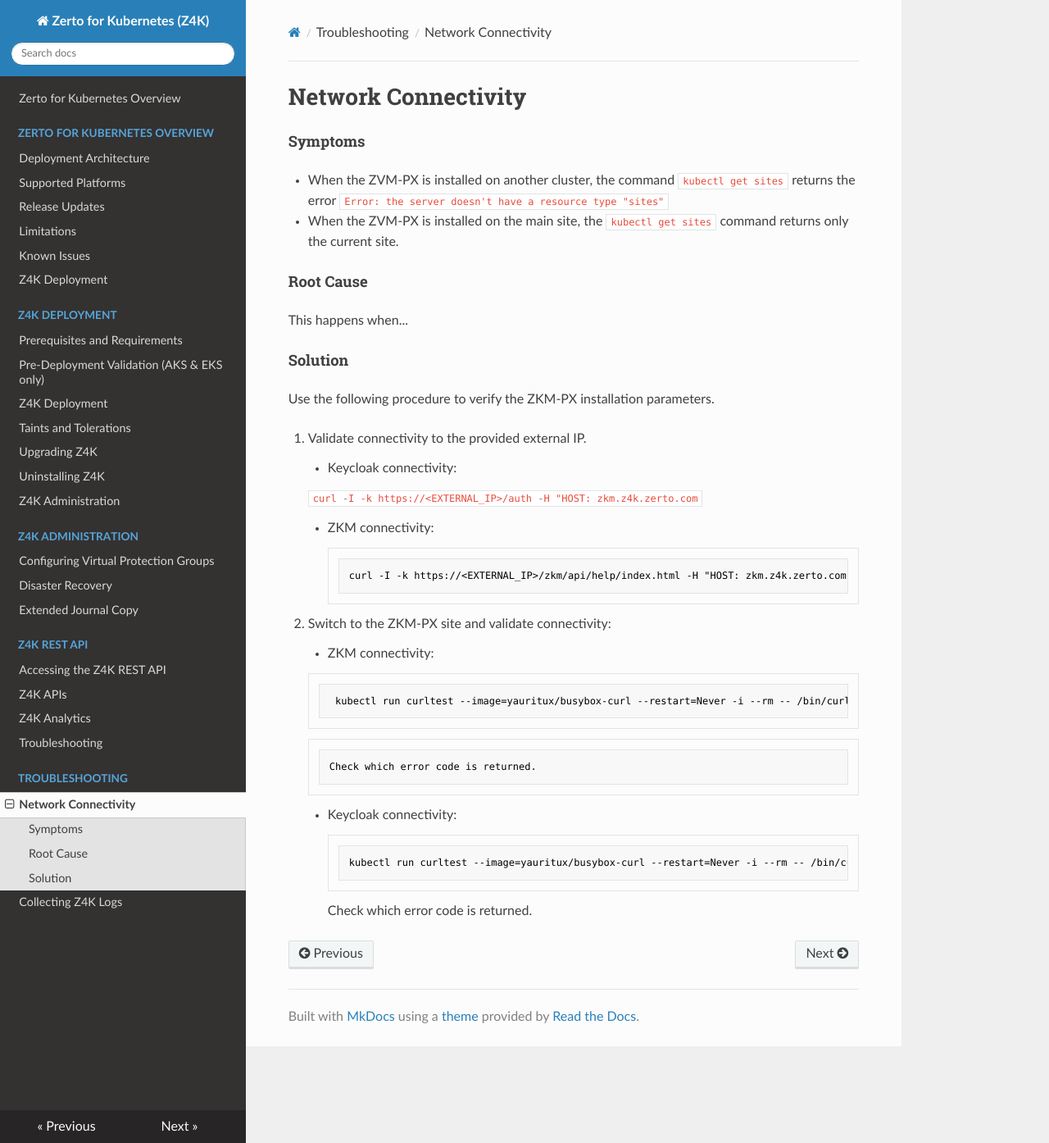
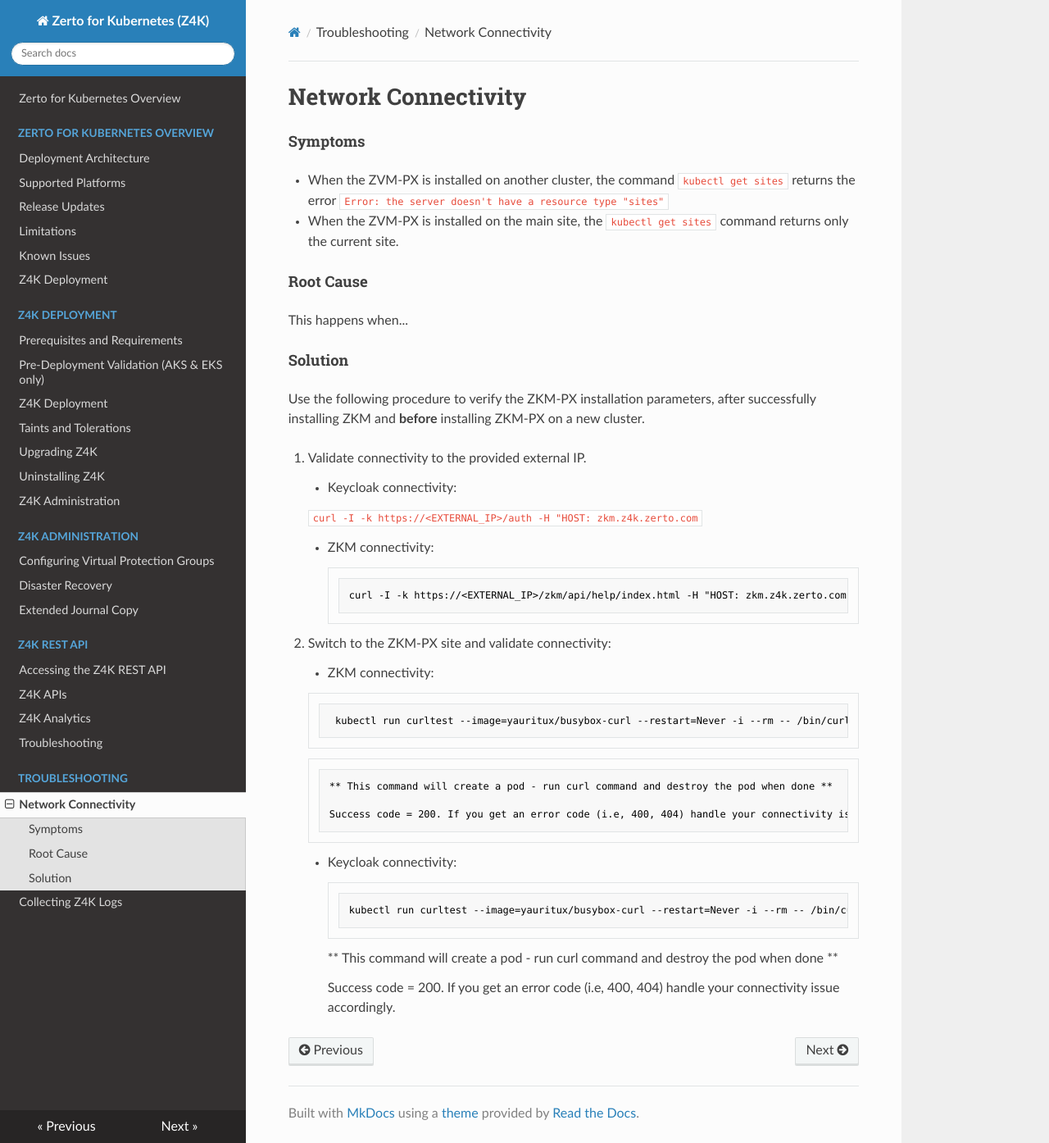
Before and after one commit to ZertoPublic/Z4K, an MkDocs documentation site: the page built from docs/NetworkConnectivity.md, in a window 1280 px wide and 1394 px high. Shown: the whole window at 82% size. Built offline with MkDocs 1.6.1, drawn with Linux system fonts in a browser that asks for light colours.

Commit message:
Update NetworkConnectivity.md

````diff
--- a/docs/NetworkConnectivity.md
+++ b/docs/NetworkConnectivity.md
@@ -12,7 +12,7 @@
 
 #### Solution
 
-Use the following procedure to verify the ZKM-PX installation parameters.
+Use the following procedure to verify the ZKM-PX installation parameters, after successfully installing ZKM and **before** installing ZKM-PX on a new cluster.
 
 1.  Validate connectivity to the provided external IP.
 
@@ -36,7 +36,9 @@
         kubectl run curltest --image=yauritux/busybox-curl --restart=Never -i --rm -- /bin/curl -I -k https://<EXTERNAL_IP>/zkm/api/help/index.html -H "HOST: zkm.z4k.zerto.com
        ```
 
-        Check which error code is returned.
+        ** This command will create a pod - run curl command and destroy the pod when done **
+
+        Success code = 200. If you get an error code (i.e, 400, 404) handle your connectivity issue accordingly.
 
     -   Keycloak connectivity:
 
@@ -44,4 +46,6 @@
         kubectl run curltest --image=yauritux/busybox-curl --restart=Never -i --rm -- /bin/curl -I -k https://<EXTERNAL_IP>/auth/realms/master -H "HOST: zkm.z4k.zerto.com
         ```
 
-        Check which error code is returned.
+        ** This command will create a pod - run curl command and destroy the pod when done **
+
+        Success code = 200. If you get an error code (i.e, 400, 404) handle your connectivity issue accordingly.
````
